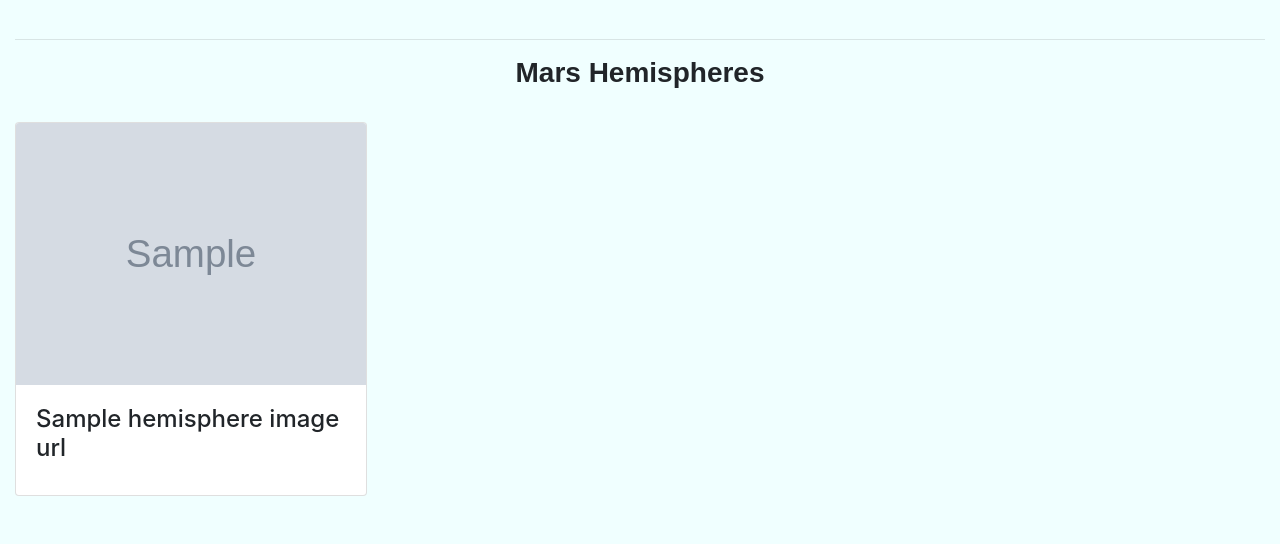
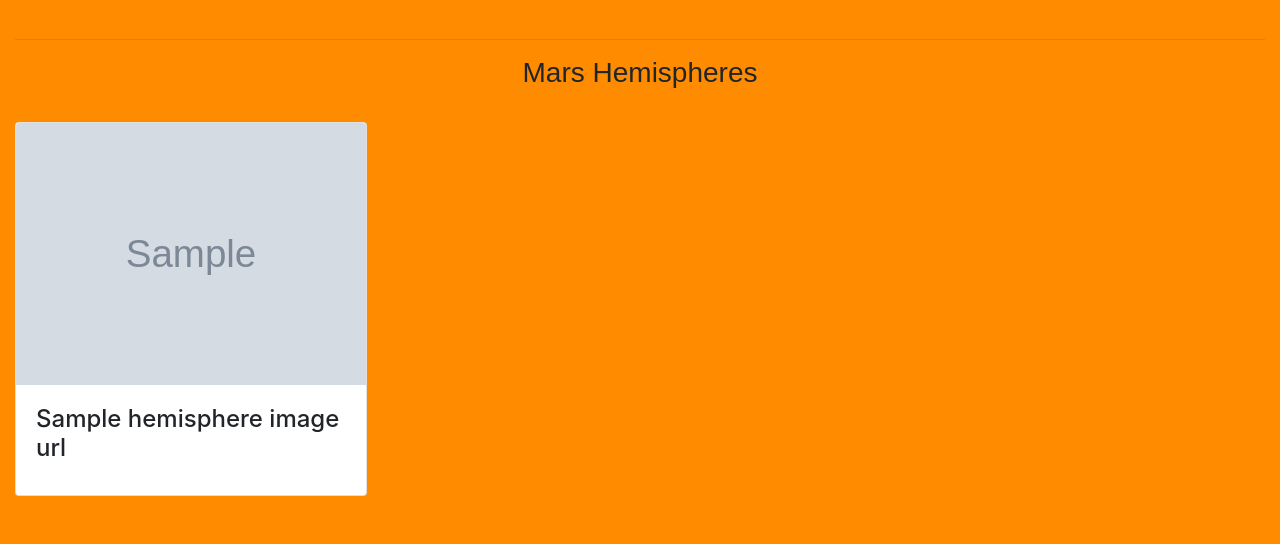
Before and after one commit to SurabhiSood/Mission_to_Mars, a Flask app: page / in a window 1280 px wide. Shown: the part 894-1438 px from the top of the page. Before the commit the page ends 1390 px from the top, so only its background shows below. Run offline with Flask 2, Linux system fonts and the light colour scheme; grey boxes marked "Sample" are stand-in pictures; a database or web service that is not in the repository returns one stand-in record (values such as "Sample title"); some libraries are stand-ins or nearby versions.

Commit message:
final code

```diff
--- a/templates/index.html
+++ b/templates/index.html
@@ -9,7 +9,7 @@
 </head>
 
     <body>
-        <div class="container-fluid" style="background:azure;">
+        <div class="container-fluid" style="background-color: peru;">
             <div class="jumbotron" style="background-image: url('https://wonderfest.org/wp-content/uploads/2018/01/mission-mars-e1528241593215.jpg'); background-size: cover;">
                 <h1 style="color:azure;">Mission to Mars</h1>
                 <a class="btn btn-primary btn-lg" href="/scrape" role="button">Scrape News Data</a>
@@ -28,8 +28,7 @@
                 </div>
                 <div class="col-sm"><br><br>
                     <p style="border:1px; border-style:dotted; border-color:black; padding: 1em;">
-                    Lorem ipsum dolor sit amet, consectetur adipiscing elit, sed do eiusmod tempor incididunt ut labore et dolore magna aliqua.
-                    Ut enim ad minim veniam, quis nostrud exercitation ullamco laboris nisi ut aliquip ex ea commodo consequat
+                        {{mars.mars_weather}}
                     </p>
 
                     <p><h6 style="font-family: sans-serif; text-align:justify; font-weight: bold;">Mars Facts</h6>
@@ -40,8 +39,8 @@
         </div>
 
         <!--Adding Hemispheres-->
-        <div class="container-fluid" style="background:azure;">
-            <br><hr><h3 style="font-family: sans-serif; text-align: center; font-weight: bold;">Mars Hemispheres</h3><br>
+        <div class="container-fluid" style="background:darkorange;">
+            <br><hr><h3 style="font-family: sans-serif; text-align: center;">Mars Hemispheres</h3><br>
             <div class="row">
                 {% for i in mars.hemisphere_image_urls %}
                 <div class='col-md'>
@@ -53,7 +52,7 @@
                     </div>
                 </div>
                 {% endfor %}
-            </div>
+            </div><br><br>
         </div>
     </body>
 </html>
```
Also changed, not shown: scrape_mars.py (+10 -0 lines), 2 other files.
